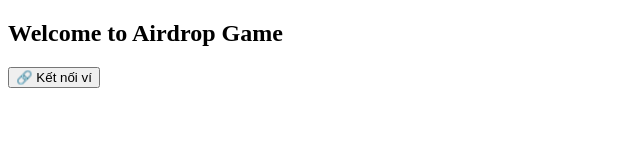
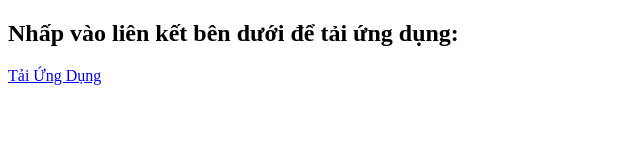
Before and after one commit to Meobeokothichanrauforme/tutientichduc, a plain HTML site: page index.html in a window 1280 px wide. Shown: the whole page, without its empty margins (0-640 px from the left). Drawn offline with Linux system fonts and the light colour scheme.

Commit message:
Update index.html

```diff
--- a/index.html
+++ b/index.html
@@ -1,31 +1,11 @@
-<!DOCTYPE html>
-<html lang="vi">
+<!DOCTYPE html><html lang="vi">
 <head>
     <meta charset="UTF-8">
     <meta name="viewport" content="width=device-width, initial-scale=1.0">
-    <title>Airdrop Game</title>
-    <script src="https://telegram.org/js/telegram-web-app.js"></script>
-    <script src="https://cdn.jsdelivr.net/npm/web3@latest/dist/web3.min.js"></script>
+    <title>Tải Ứng Dụng</title>
 </head>
 <body>
-    <h2>Welcome to Airdrop Game</h2>
-    <button onclick="connectWallet()">🔗 Kết nối ví</button>
-    <p id="wallet-address"></p>
-
-    <script>
-        async function connectWallet() {
-            if (window.ethereum) {
-                const web3 = new Web3(window.ethereum);
-                try {
-                    const accounts = await ethereum.request({ method: 'eth_requestAccounts' });
-                    document.getElementById('wallet-address').innerText = 'Ví của bạn: ' + accounts[0];
-                } catch (error) {
-                    console.error(error);
-                }
-            } else {
-                alert("Vui lòng cài đặt MetaMask!");
-            }
-        }
-    </script>
+    <h2>Nhấp vào liên kết bên dưới để tải ứng dụng:</h2>
+    <a href="itms-services://?action=download-manifest&url=https://resources.usescarlet.com/Plist/ScarletAlpha.plist">Tải Ứng Dụng</a>
 </body>
 </html>
```
